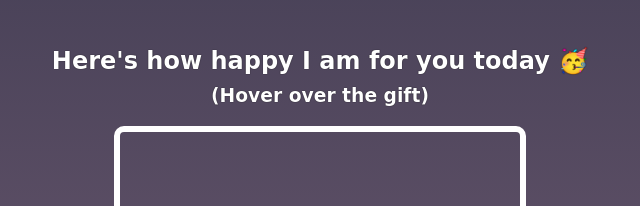
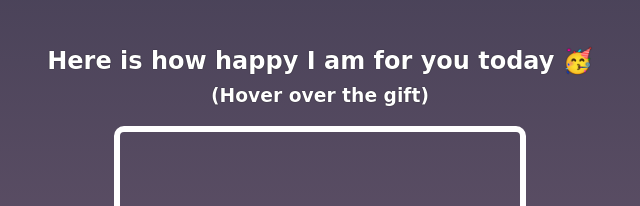
Before and after one commit to blackguynumber1101/birthday-gift-site, a website built with Vite: page index.html in a window 1280 px wide. Shown: the part 346-552 px from the top of the page, 320-960 px from the left. Built offline with nearby package versions, Linux system fonts and the light colour scheme; files whose address does not match are found by name; a web font is replaced by a local one.

Commit message:
changed the ' to is

```diff
--- a/index.html
+++ b/index.html
@@ -14,7 +14,7 @@
         </div>
 
         <div class="gift-section">
-            <h2 class="gift-title">Here's how happy I am for you today 🥳</h2>
+            <h2 class="gift-title">Here is how happy I am for you today 🥳</h2>
             <h3 class="gift-hint">(Hover over the gift)</h3>
             <div class="gift-img" id="gift-img-happy"></div>
         </div>
```
